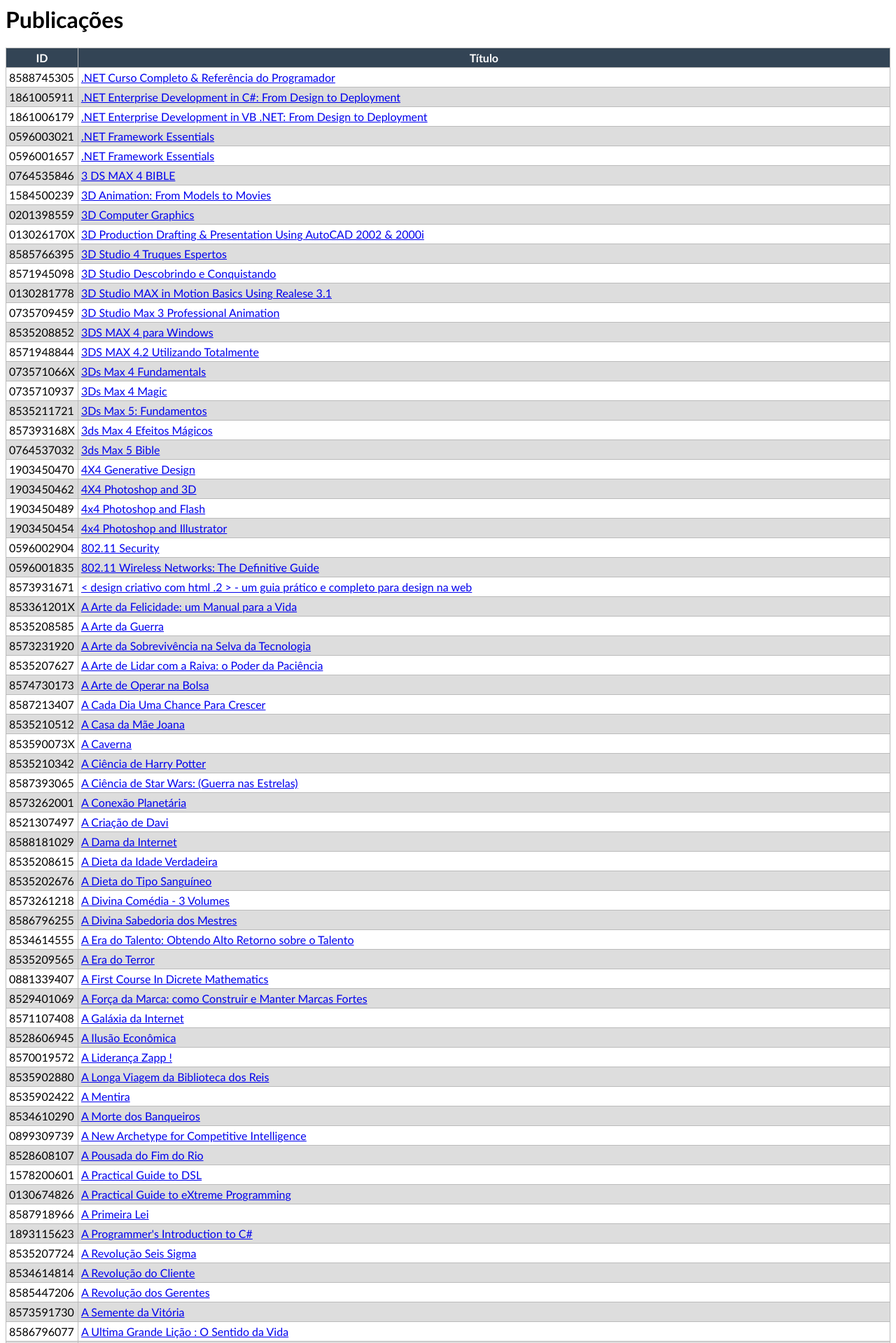
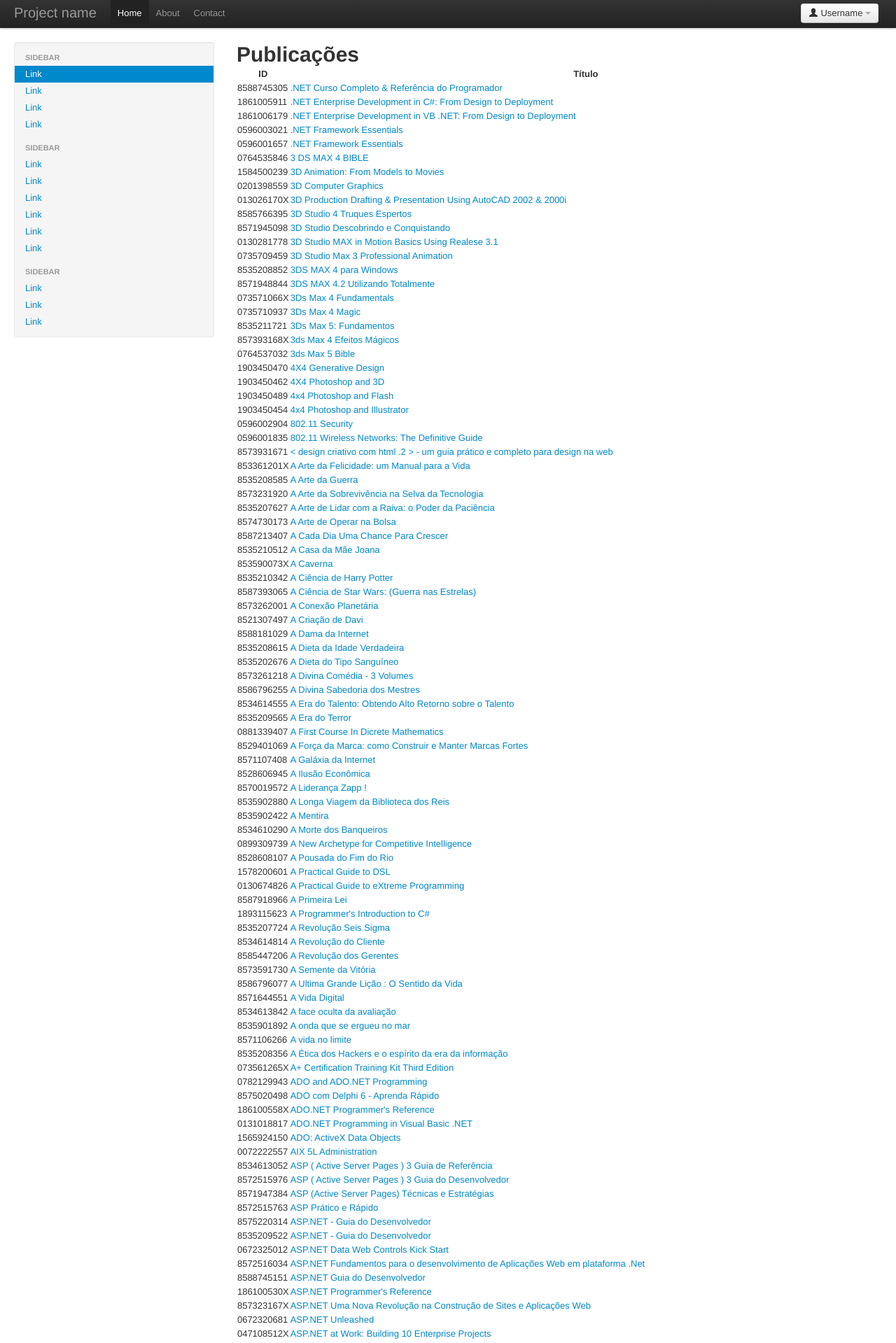
Before and after one commit to ayusuki/curso-python, a Django app: page /cat/pubs/ in a window 1280 px wide. Shown: the top 1919 px of the page at 70% size. Run offline with Django 3.2, Linux system fonts and the light colour scheme; data comes from the database, SQL or seed files in the repository; parts of the project's set-up code (start-up, migrations or seed data) failed here and were passed over; some libraries are stand-ins or nearby versions.

Commit message:
integração com o bootstrap

```diff
--- a/circulante/catalogo/templates/catalogo/lista_pubs.html
+++ b/circulante/catalogo/templates/catalogo/lista_pubs.html
@@ -1,17 +1,23 @@
+{% extends 'fluid.html' %}
+
 <html>
 <head>
-<title> Lista de Publicações </title>
+<title> {% block page-title%} Lista de Publicações {% endblock%} </title>
+<!--
 <style>
             *{font-family:'Trebuchet MS', sans-serif; border-collapse:collapse;}
             tr:nth-child(odd){background-color:#ddd;}
             th{background-color:#334455; color:#fff;}
             td, th{padding:4px; border:solid 1px #bbb;}
 </style>
+-->
+
 </head>
 <body>
+    {% block content %}
     <h1>Publicações</h1>
 
-    <table border ='1'>
+    <table>
         <tr><th>ID</th><th>Título</th></tr>
         {% for pub in pubs %}
             <tr>
@@ -20,6 +26,7 @@
             </tr>
         {% endfor %}
     </table>
+    {% endblock content %}
 
 </body>
 </html>
--- a/circulante/catalogo/views.py
+++ b/circulante/catalogo/views.py
@@ -6,6 +6,9 @@
 import datetime
 from .models import Publicacao
 
+def home(request):
+    qt_livros = Publicacao.objects.filter(tipo='livro').count()
+    return render(request, 'fluid.html', {'qt_livros':qt_livros})
 
 def listar_publicacoes(request, tipo='livro'):
     pubs = Publicacao.objects.filter(tipo=tipo).order_by('titulo')
--- a/circulante/circulante/templates/fluid.html
+++ b/circulante/circulante/templates/fluid.html
@@ -2,13 +2,13 @@
 <html lang="en">
   <head>
     <meta charset="utf-8">
-    <title>Bootstrap, from Twitter</title>
+    <title>{% block page-title %} Bootstrap, from Twitter{% endblock %}</title>
     <meta name="viewport" content="width=device-width, initial-scale=1.0">
     <meta name="description" content="">
     <meta name="author" content="">
 
     <!-- Le styles -->
-    <link href="../assets/css/bootstrap.css" rel="stylesheet">
+    <link href="{{ STATIC_URL }}css/bootstrap.css" rel="stylesheet">
     <style type="text/css">
       body {
         padding-top: 60px;
@@ -18,7 +18,7 @@
         padding: 9px 0;
       }
     </style>
-    <link href="../assets/css/bootstrap-responsive.css" rel="stylesheet">
+    <link href="{{ STATIC_URL }}css/bootstrap-responsive.css" rel="stylesheet">
 
     <!-- Le HTML5 shim, for IE6-8 support of HTML5 elements -->
     <!--[if lt IE 9]>
@@ -26,11 +26,11 @@
     <![endif]-->
 
     <!-- Le fav and touch icons -->
-    <link rel="shortcut icon" href="../assets/ico/favicon.ico">
-    <link rel="apple-touch-icon-precomposed" sizes="144x144" href="../assets/ico/apple-touch-icon-144-precomposed.png">
-    <link rel="apple-touch-icon-precomposed" sizes="114x114" href="../assets/ico/apple-touch-icon-114-precomposed.png">
-    <link rel="apple-touch-icon-precomposed" sizes="72x72" href="../assets/ico/apple-touch-icon-72-precomposed.png">
-    <link rel="apple-touch-icon-precomposed" href="../assets/ico/apple-touch-icon-57-precomposed.png">
+    <link rel="shortcut icon" href="{{ STATIC_URL }}ico/favicon.ico">
+    <link rel="apple-touch-icon-precomposed" sizes="144x144" href="{{ STATIC_URL }}ico/apple-touch-icon-144-precomposed.png">
+    <link rel="apple-touch-icon-precomposed" sizes="114x114" href="{{ STATIC_URL }}ico/apple-touch-icon-114-precomposed.png">
+    <link rel="apple-touch-icon-precomposed" sizes="72x72" href="{{ STATIC_URL }}ico/apple-touch-icon-72-precomposed.png">
+    <link rel="apple-touch-icon-precomposed" href="{{ STATIC_URL }}ico/apple-touch-icon-57-precomposed.png">
   </head>
 
   <body>
@@ -91,10 +92,11 @@
           </div><!--/.well -->
         </div><!--/span-->
         <div class="span9">
+            {% block content %}
           <div class="hero-unit">
-            <h1>Hello, world!</h1>
-            <p>This is a template for a simple marketing or informational website. It includes a large callout called the hero unit and three supporting pieces of content. Use it as a starting point to create something more unique.</p>
-            <p><a class="btn btn-primary btn-large">Learn more &raquo;</a></p>
+            <h1>{{qt_livros}} livros à sua disposição!</h1>
+            <p></p>
+            <p><a class="btn btn-primary btn-large" href="/cat/pubs">Busca &raquo;</a></p>
           </div>
           <div class="row-fluid">
             <div class="span4">
--- a/circulante/circulante/urls.py
+++ b/circulante/circulante/urls.py
@@ -13,4 +13,6 @@
 
     # Uncomment the next line to enable the admin:
     url(r'^admin/', include(admin.site.urls)),
+
+    url(r'^$', 'catalogo.views.home'),
 )
```
Also changed, not shown: other parts of circulante/circulante/templates/fluid.html (+16 -13 lines), circulante/circulante/settings.py (+7 -1 lines).
